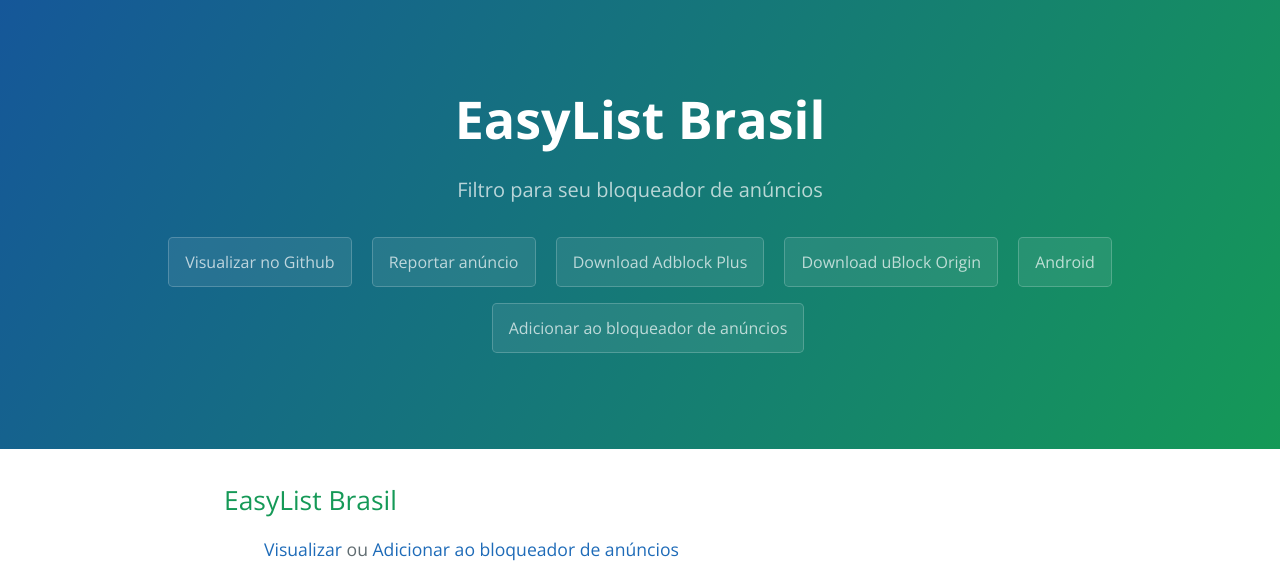
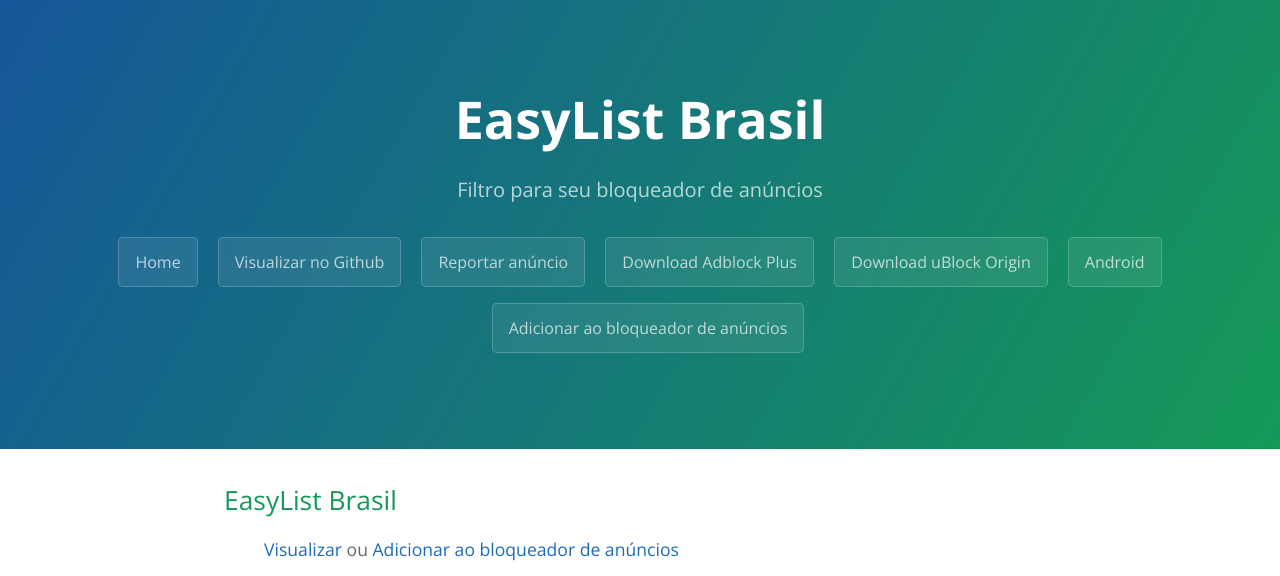
Before and after one commit to easylistbrasil/easylistbrasil.github.io, a Jekyll site: the page built from index.html, in a window 1280 px wide, cut to the strip 0-576 px from the top of the page. Built offline with Jekyll 4.4.1, drawn with Linux system fonts in a browser that asks for light colours; the list of posts is cut into pages by our own code.

Commit message:
Update page-header.html

```diff
--- a/_includes/page-header.html
+++ b/_includes/page-header.html
@@ -1,6 +1,7 @@
 <section class="page-header">
   <h1 class="project-name">{{ site.title }}</h1>
   <h2 class="project-tagline">{{ site.tagline }}</h2>
+  <a href="{{ site.baseurl }}" class="btn">Home</a>
   <a href="{{ site.repository }}" class="btn">{{ site.view-menu }}</a>
   <a href="{{ site.issue-url }}" class="btn">{{ site.issue }}</a>
   <a href="{{ site.adblock-url }}" class="btn" target="_blank">{{ site.adblock-menu }}</a>
```
